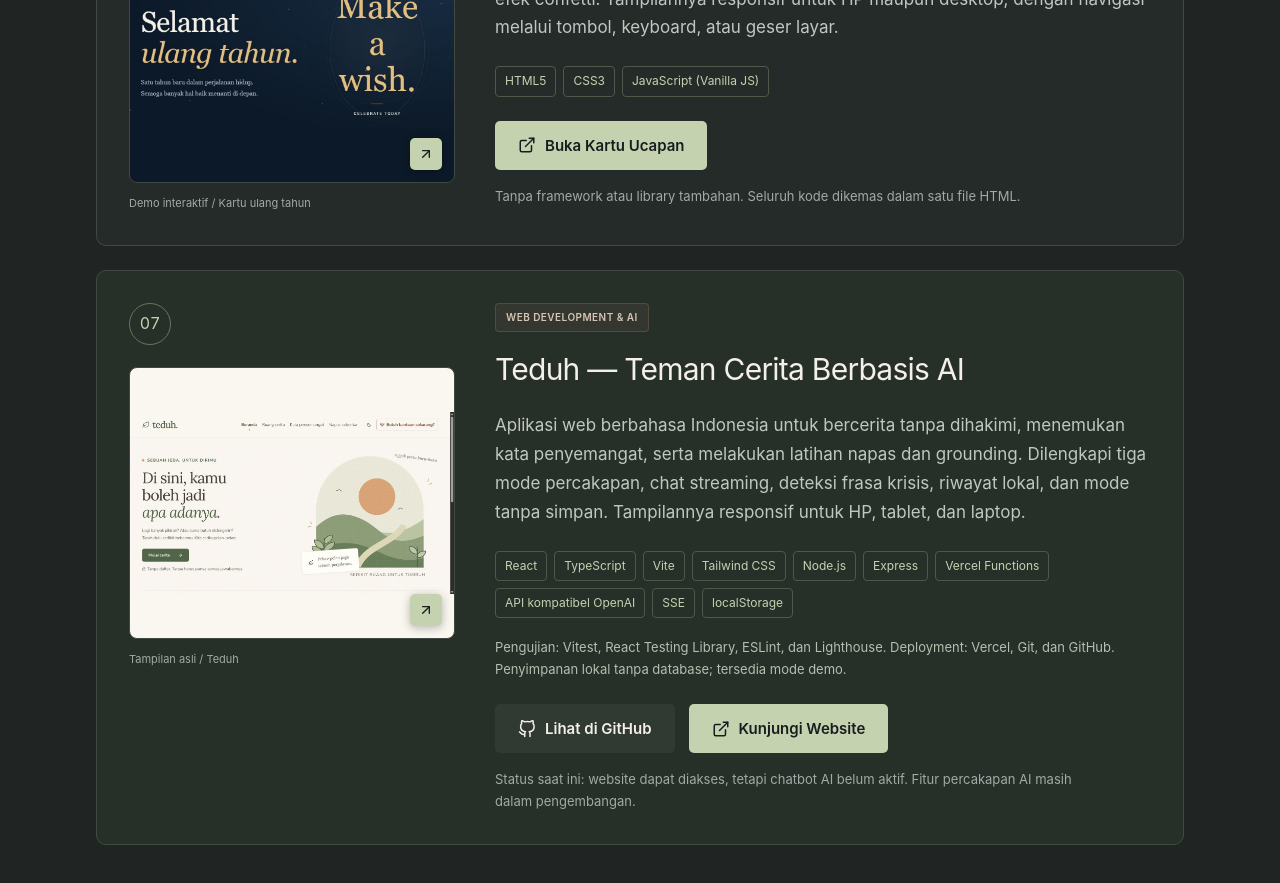
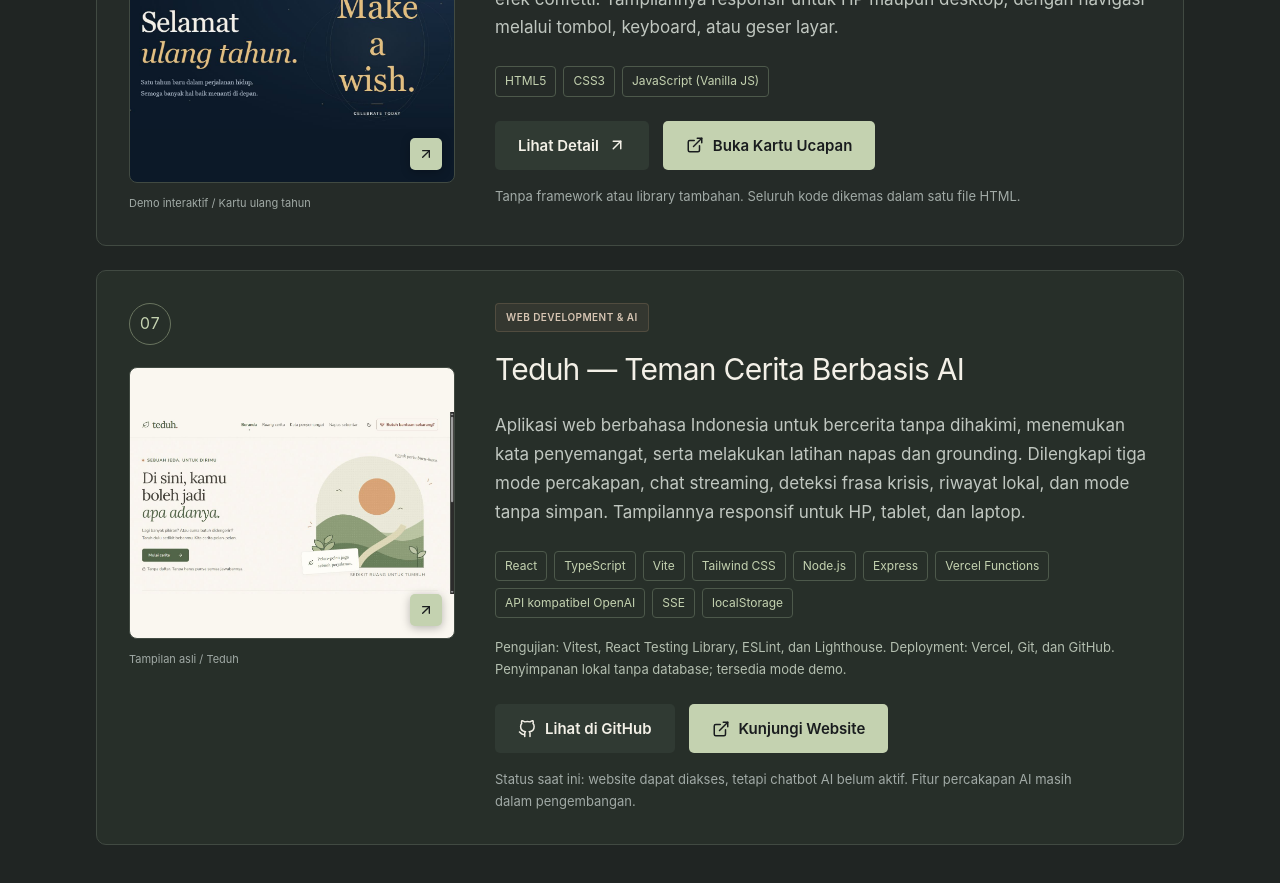
Before and after one commit to Nadzirin26/portofolio-web, a React (Vite) app: page / in a window 1280 px wide. Shown: the part 4360-5243 px from the top of the page. Built offline with nearby package versions, Linux system fonts and the light colour scheme.

Commit message:
docs: add tested interactive birthday card case study

```diff
--- a/src/data/projectDetails.js
+++ b/src/data/projectDetails.js
@@ -359,5 +359,70 @@
     "design": false,
     "alt": "Preview Aplikasi Penilaian Rencana Pembelajaran",
     "caption": "Aset tampilan project yang sudah tersedia di portofolio."
+  },
+  {
+    "id": 6,
+    "slug": "kartu-ulang-tahun",
+    "title": "Kartu Ucapan Ulang Tahun Interaktif",
+    "image": "kartu-ulang-tahun.png",
+    "category": "Web Development",
+    "summary": "Kartu digital lima halaman dengan transisi, navigasi, dan perayaan confetti.",
+    "paragraphs": [
+      "Kartu ini menyampaikan ucapan secara bertahap. Pengunjung membuka layar sambutan, kemudian membaca lima halaman yang berisi ucapan, apresiasi, dan harapan.",
+      "Seluruh markup, styling, serta logika berada dalam satu file HTML. JavaScript mengganti halaman aktif, memperbarui indikator, dan memindahkan fokus heading agar navigasi keyboard mengikuti konten baru.",
+      "Tombol, panah keyboard, serta gestur horizontal ditangani oleh event listener. Halaman terakhir menampilkan confetti dan tombol baca ulang. Saat preferensi reduced motion aktif, efek gerak dinonaktifkan. Tidak ada backend, akun, atau database."
+    ],
+    "features": [
+      "Layar pembuka dan lima halaman ucapan",
+      "Navigasi tombol dan indikator halaman",
+      "Tombol panah keyboard",
+      "Listener gestur geser horizontal",
+      "Confetti dan penghormatan preferensi reduced motion"
+    ],
+    "stack": [
+      [
+        "HTML5",
+        "Struktur",
+        "Menyusun halaman ucapan, heading, dan kontrol berlabel."
+      ],
+      [
+        "CSS3",
+        "Tampilan",
+        "Mengatur breakpoint mobile, transisi, partikel, dan reduced motion."
+      ],
+      [
+        "Vanilla JavaScript",
+        "Interaksi",
+        "Mengganti halaman, mengelola fokus, serta membuat confetti sementara."
+      ]
+    ],
+    "workflow": [
+      "Buka kartu",
+      "Baca ucapan",
+      "Lanjut / kembali",
+      "Lihat penutup",
+      "Baca lagi"
+    ],
+    "architecture": [
+      "Satu file HTML",
+      "Event tombol / keyboard / sentuh",
+      "State indeks halaman",
+      "Halaman aktif & efek visual"
+    ],
+    "verification": "Demo dijalankan di browser: pembuka, tombol lanjut, panah keyboard, indikator halaman, serta penutup dengan 45 elemen confetti berhasil diperiksa. Tidak membutuhkan build atau dependency tambahan. Listener gestur dan reduced motion ditinjau statis. Gestur sentuh memerlukan uji perangkat nyata untuk memastikan perilaku browser spesifik.",
+    "links": [
+      {
+        "label": "Buka kartu",
+        "href": "/demos/kartu-ulang-tahun/index.html"
+      }
+    ],
+    "challenges": [
+      "Halaman yang tidak aktif disembunyikan dan fokus dipindahkan ke heading halaman baru.",
+      "Confetti dihapus setelah animasi; reduced motion menonaktifkan efek."
+    ],
+    "status": "Demo HTML interaktif",
+    "design": false,
+    "alt": "Preview Kartu Ucapan Ulang Tahun Interaktif",
+    "caption": "Aset tampilan project yang sudah tersedia di portofolio."
   }
 ];
```
Also changed, not shown: 1 other file (tests, documents, lock files or other folders).
